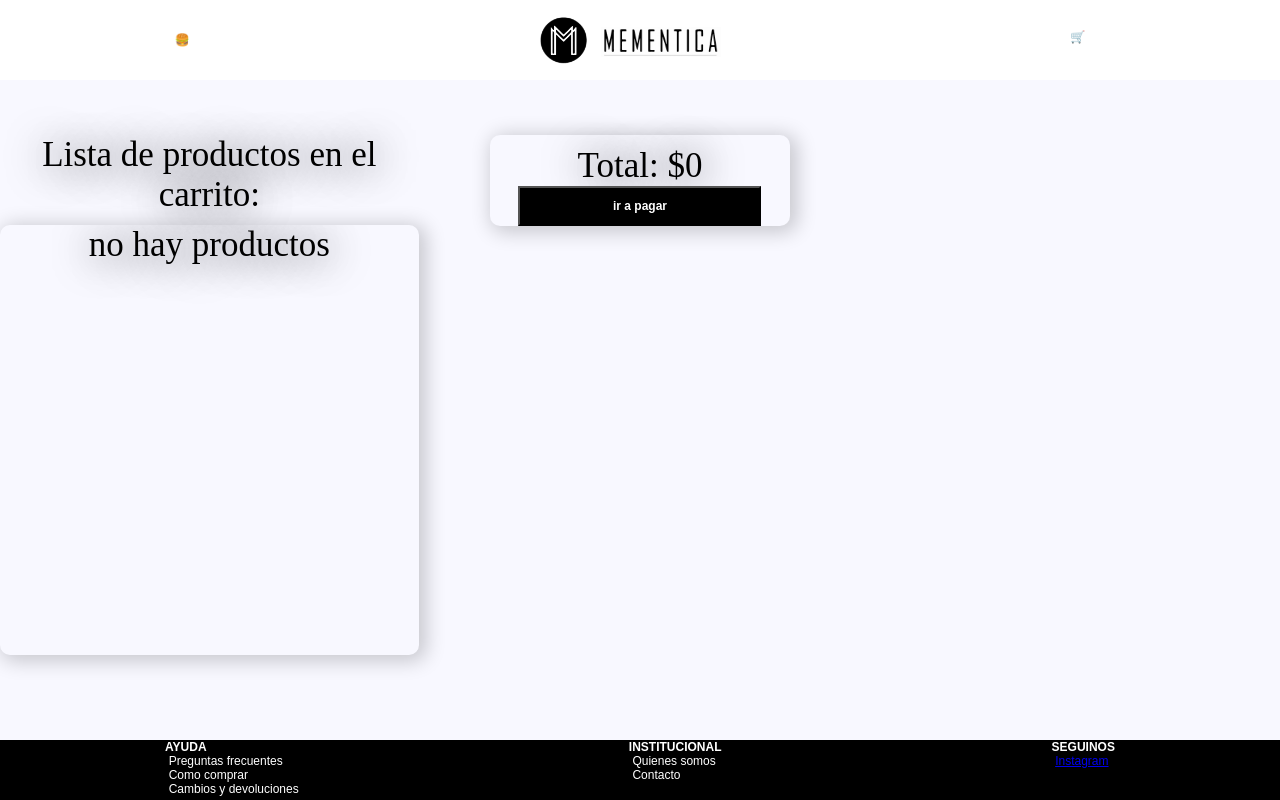
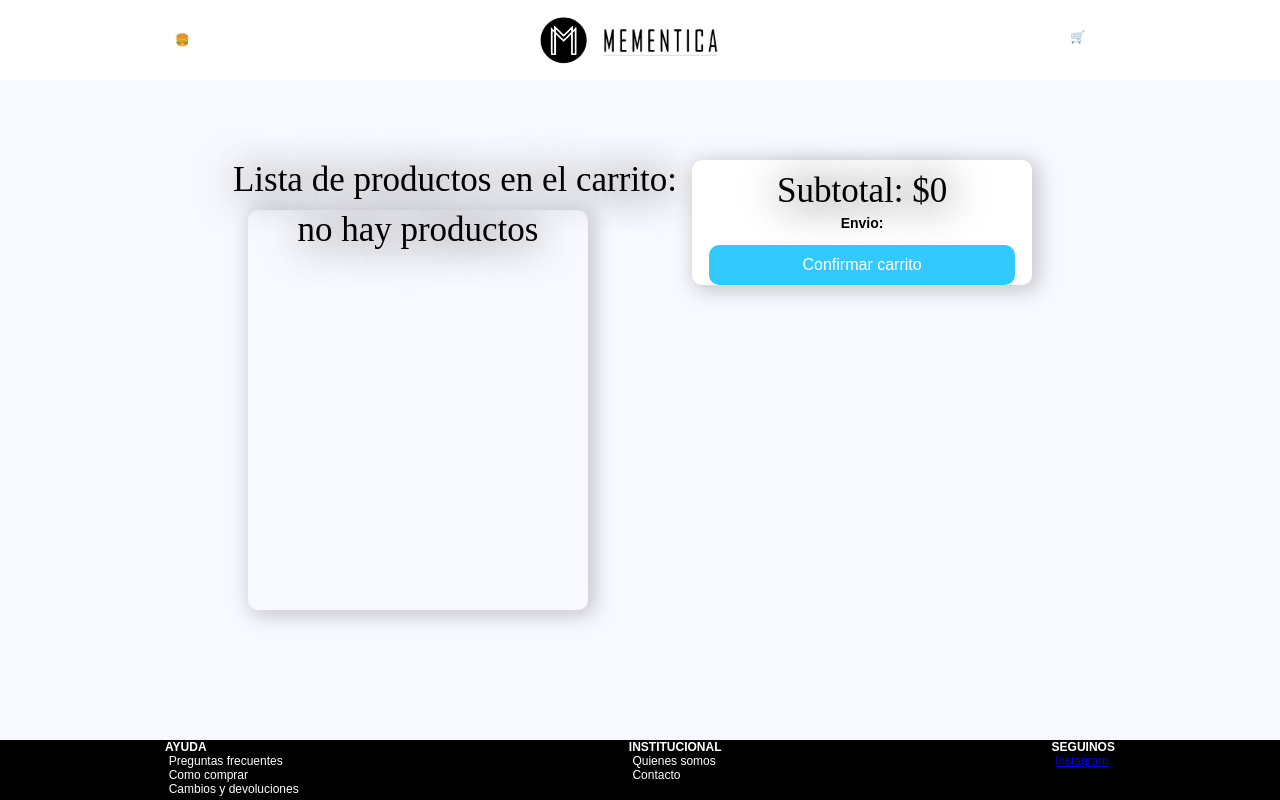
Before and after one commit to F-Scienza/mementica3D, a React (Create React App) app: page /Cart in a window 1280 px wide. Built offline with nearby package versions, Linux system fonts and the light colour scheme; a web font is replaced by a local one.

Commit message:
estilos formulario etc

```diff
--- a/src/Components/AdressForm/Index.jsx
+++ b/src/Components/AdressForm/Index.jsx
@@ -1,17 +1,18 @@
-import React from 'react';
+import React, {useContext}from 'react';
 import './AdressForm.css';
-
+import AppContext from '../../Context/AppContext';
 function AdressForm() {
+	const { setBuyer } = useContext(AppContext)
 	return (
-		<div class="row">
-			<div class="col-75">
-				<div class="container">
+		<div className="row">
+			<div className="col-75">
+				<div className="container">
 					<form action="/checkout/payment">
-						<div class="row">
-							<div class="col-50">
+						<div className="row">
+							<div className="col-50">
 								<h3>Direccion de envio</h3>
-								<label for="fname">
-									<i class="fa fa-user"></i> Nombre completo:
+								<label htmlFor="fname">
+									<i className="fa fa-user"></i> Nombre completo:
 								</label>
 								<input
 									type="text"
@@ -19,8 +20,8 @@ function AdressForm() {
 									name="firstname"
 									placeholder="Juan Perez"
 								/>
-								<label for="email">
-									<i class="fa fa-envelope"></i> Email
+								<label htmlFor="email">
+									<i className="fa fa-envelope"></i> Email
 								</label>
 								<input
 									type="text"
@@ -28,10 +29,15 @@ function AdressForm() {
 									name="email"
 									placeholder="juan@ejemplo.com"
 								/>
-								<label for="state">Provincia</label>
-								<input type="text" id="state" name="state" placeholder="Córdoba" />
-								<label for="city">
-									<i class="fa fa-institution"></i> Ciudad
+								<label htmlFor="state">Provincia</label>
+								<input
+									type="text"
+									id="state"
+									name="state"
+									placeholder="Córdoba"
+								/>
+								<label htmlFor="city">
+									<i className="fa fa-institution"></i> Ciudad
 								</label>
 								<input
 									type="text"
@@ -39,8 +45,8 @@ function AdressForm() {
 									name="city"
 									placeholder="Córdoba"
 								/>
-								<label for="adr">
-									<i class="fa fa-address-card-o"></i> Direccion
+								<label htmlFor="adr">
+									<i className="fa fa-address-card-o"></i> Direccion
 								</label>
 								<input
 									type="text"
@@ -48,11 +54,11 @@ function AdressForm() {
 									name="address"
 									placeholder="Olmos 123"
 								/>
-								<label for="zip">Codigo postal</label>
+								<label htmlFor="zip">Codigo postal</label>
 								<input type="text" id="zip" name="zip" placeholder="0000" />
 							</div>
 						</div>
-						<input type="submit" value="Ir a pagar" class="btn" />
+						<input type="submit" value="Ir a pagar" className="btn" />
 					</form>
 				</div>
 			</div>
--- /dev/null
+++ b/src/Components/TotalCost/Totalcost.css
@@ -0,0 +1,28 @@
+.cart-total{
+    background-color: white;
+    display: flex;
+    flex-direction: column;
+    justify-content: center;
+    align-items: center;
+    border-radius: 10px;
+    box-shadow: 4px 3px 20px 3px rgba(0, 0, 0, 0.2);
+    height: auto;
+    width: 340px;
+    margin-left: 15px;
+    margin-right: 15px;
+    justify-self: center;
+    align-self: flex-start;
+}
+.cart-total h3{
+    margin-block-start: 0.3em;
+}
+.cart-btn-pay{
+    width: 90%;
+}
+.cart-btn-confirm{
+    background-color: rgba(13, 191, 255, 0.842);
+    border: none;
+    border-radius: 10px;
+    font-size: 16px;
+    font-weight: 500;
+}
--- /dev/null
+++ b/src/Components/TotalCost/index.jsx
@@ -0,0 +1,25 @@
+import React, {useContext}from 'react';
+import { Link } from 'react-router-dom';
+import AppContext from '../../Context/AppContext';
+import './Totalcost.css';
+function TotalCost() {
+    const { state } = useContext(AppContext)
+    const { cart } = state
+	let cartTotal = 0;
+	cart.forEach(prod => (cartTotal += prod.price));
+	return (
+		<div className="cart-total">
+			<h3 className="carousel-title cart-title"> Subtotal: ${cartTotal}</h3>
+			<h3>Envio: </h3>
+			<Link className="cart-btn-pay" to="/Checkout">
+				<button className="chart-btn cart-btn-confirm">
+					{' '}
+					Confirmar carrito
+                    {' '}
+				</button>
+			</Link>
+		</div>
+	);
+}
+
+export { TotalCost };
--- a/src/Containers/Cart/cart.css
+++ b/src/Containers/Cart/cart.css
@@ -1,10 +1,9 @@
 .cart-container{
     width: 100%;
-    display: grid;
-    gap: 1em;
-    grid-template-columns: repeat(auto-fill, minmax(370px, 1fr));
-    justify-items: center;
-    align-items: start;
+    display: flex;
+    flex-wrap: wrap;
+    justify-content: center;
+;
 }
 .cart-title{
     margin-block-start: 0
@@ -14,28 +13,13 @@
     height: auto;
 }
 .cart-cards-container{
+    height: 400px;
+    width: 340px;
     margin-top: 10px;
-    height: 430px;
-    overflow: scroll;
+    margin-bottom: 20px;
+    margin-right: 15px;
+    margin-left: 15px;
+    overflow-y: scroll;
     border-radius: 10px;
     box-shadow: 4px 3px 20px 3px rgba(0, 0, 0, 0.2);
 }
-.cart-total{
-    background-color: #F8F8FF;
-    display: flex;
-    flex-direction: column;
-    justify-content: center;
-    align-items: center;
-    border-radius: 10px;
-    box-shadow: 4px 3px 20px 3px rgba(0, 0, 0, 0.2);
-    height: auto;
-    width: 300px;
-    justify-self: center;
-    align-self: flex-start;
-}
-.cart-total h3{
-    margin-block-start: 0.3em;
-}
-.cart-btn-pay{
-    width: 90%;
-}
--- a/src/Containers/Cart/index.jsx
+++ b/src/Containers/Cart/index.jsx
@@ -1,6 +1,6 @@
 import React, {useContext} from 'react';
-import { Link } from 'react-router-dom';
 import { CartCard } from '../../Components/CartCard';
+import { TotalCost } from '../../Components/TotalCost';
 import AppContext from '../../Context/AppContext';
 import './cart.css'
 function Cart() {
@@ -9,8 +9,6 @@ function Cart() {
 	const handleRemoveFromCart = (product) => () =>{
 		removeFromCart(product)
 	}
-	let cartTotal = 0
-	cart.forEach(prod => cartTotal += prod.price)
     return (
 		<>
 		<div className="cart-container">
@@ -32,12 +30,7 @@ function Cart() {
 					)}
 				</div>
 			</div>
-			<div className="cart-total">
-				<h3 className="carousel-title cart-title"> Total: ${cartTotal}</h3>
-				<Link className="cart-btn-pay" to="/Checkout">
-					<button className="chart-btn cart-btn-pay"> ir a pagar </button>
-				</Link>
-			</div>
+			<TotalCost/>
 		</div>
 		</>
 	);
```
